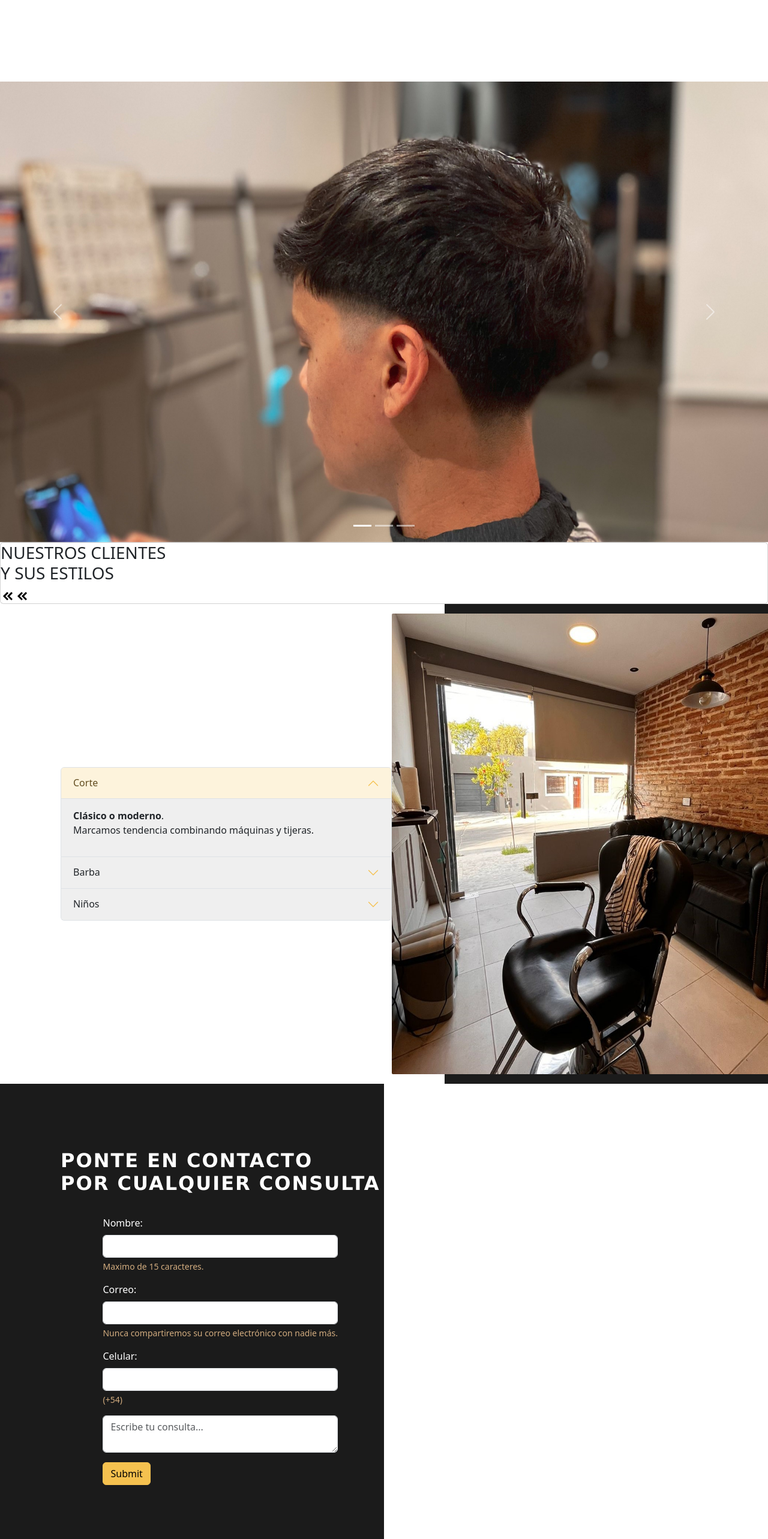
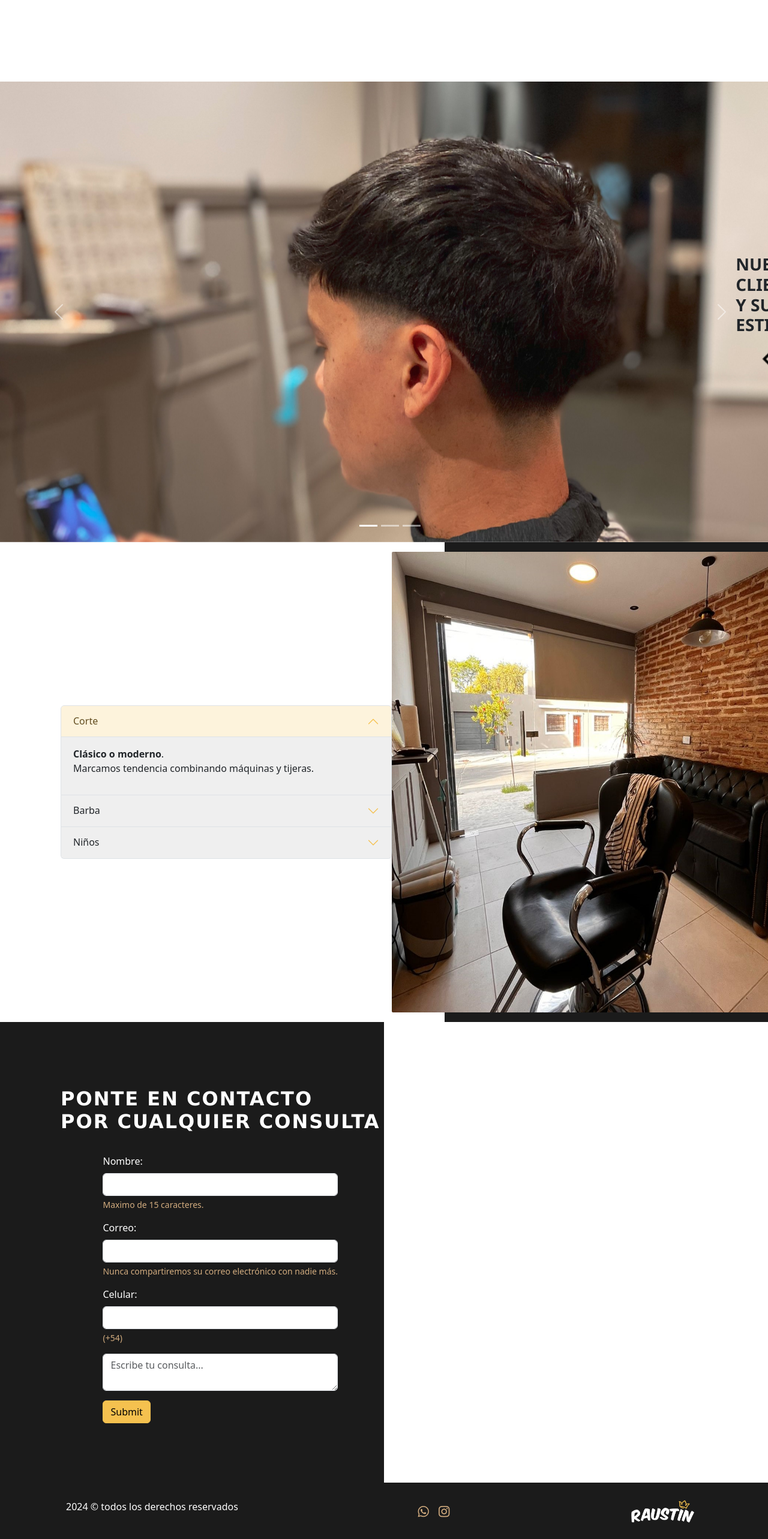
Before and after one commit to oviedoo/PIN-2303-Front, a React (Create React App) app: page / in a window 1280 px wide. Shown: the part 1400-3966 px from the top of the page at 60% size. Built offline with nearby package versions, Linux system fonts and the light colour scheme.

Commit message:
Se dio estilos a todas las correcciones

```diff
--- a/src/App.scss
+++ b/src/App.scss
@@ -96,10 +96,57 @@ $accordion-icon-active-color: $primary;
     }
 }
 
-.img-carousel {
-    width: 100%;
+.caroousel-container {
+    display: flex;
+    justify-content: space-between;
+    align-items: center;
     height: 768px;
+
+
+    #carouselExample {
+        height: 768px;
+        width: 1300px;
+    }
+
+
+
+    .img-carousel {
+        height: 768px;
+    }
+
+    .card {
+        object-fit: cover;
+        background-color: $primary;
+        border: none;
+        justify-content: center;
+        align-items: center;
+        height: 768px;
+        width: 100%;
+    }
+
+    .card-conten {
+
+        font-family: 'Segoe UI', Tahoma, Geneva, Verdana, sans-serif;
+
+        h3 {
+            font-weight: 700;
+        }
+    }
+
+    .arrows-container {
+        display: flex;
+        justify-content: center;
+        align-items: center;
+
+        .arrow {
+            margin-top: 14px;
+            width: 35px;
+            height: auto;
+        }
+    }
 }
+
+
 
 #service {
     width: 100%;
@@ -189,7 +236,27 @@ $accordion-icon-active-color: $primary;
     background-color: $secondary;
     padding: 0 20px 0 110px;
 
+    .icon__footer {
+        display: flex;
+        justify-content: center;
+        align-items: center;
+    }
+
+    .icon__footer a {
+        text-decoration: none;
+        color: #d2ac7f;
+        font-size: 21px;
+        padding: 10px 8px;
+    }
+
+    .icon__footer a:hover {
+        transition: 0.5s;
+        color: #ffefdd;
+    }
+
+
     img {
         width: 110px;
+        margin-right: 101px;
     }
 }
```
